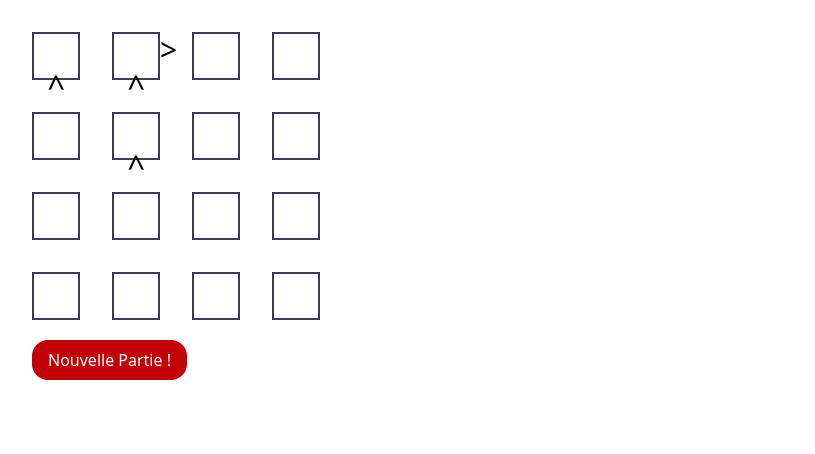
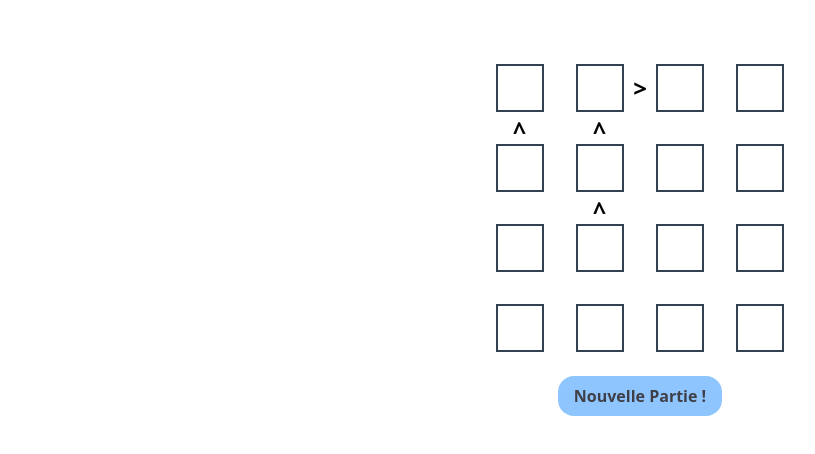
Before and after one commit to Shachatt/TM-jeu, a Vue app in the folder TMjeu/: page / in a window 1280 px wide. Shown: the top 454 px of the page, without its empty margins (0-815 px from the left). Built offline with nearby package versions, Linux system fonts and the light colour scheme.

Commit message:
couleur et centrage du jeu

```diff
--- a/TMjeu/src/App.vue
+++ b/TMjeu/src/App.vue
@@ -266,7 +266,7 @@ function mettreCouleur(index:number): string{
     else if (!peutPlacer(grilleDeJeu.value,index,CaseAcolorier.valeur) || !testerInequation(grilleDeJeu.value,ineqDeJeu.value,index)){
         return 'text-red-400'
     } else {
-        return 'text-green-400'
+        return 'text-green-500'
     }
 }
 
@@ -301,26 +301,26 @@ function nouveauJeu(){
 </script>
 
 <template>
-    <div>
+    <div class="flex items-center flex-col gap-6 py-8">
         <div :style="{ display:'grid', gridTemplateColumns: pistes, gridTemplateRows: pistes}"> <!--déclare les pistes une par un !! '=' veut dire la valeur dont est contenu qlch, ':' signifie que suite est du js -->
             <template v-for="(endroit, k) in endroits" :key="k"> <!--répéte contenu sans reproduire d'élé HTML !!!! K est index de endroits-->
-                <div v-if="endroit.forme === 'carre'" :style="{border: '2px solid #334155', position: 'relative'}" @click="rendreActif(endroit.index)" :class="{'bg-pink-300': endroit.index === caseActive }"> <!--les : devant class va d'épendre d'une condition pour s'afficher-->
-                    <div v-if="grilleDeJeu[endroit.index]?.valeur !== null" :class="mettreCouleur(endroit.index)" class="text-2xl">{{ grilleDeJeu[endroit.index]?.valeur }}</div>
+                <div v-if="endroit.forme === 'carre'" :style="{border: '2px solid #334155', position: 'relative'}" class="flex items-center justify-center"  @click="rendreActif(endroit.index)" :class="{'bg-pink-200': endroit.index === caseActive }"> <!--les : devant class va d'épendre d'une condition pour s'afficher-->
+                    <div v-if="grilleDeJeu[endroit.index]?.valeur !== null" :class="mettreCouleur(endroit.index)" class="text-2xl font-semibold ">{{ grilleDeJeu[endroit.index]?.valeur }}</div>
                     <div v-else></div> <!--Case non-verrouille donc libre pour la remplir-->
-                    <div v-if="endroit.index === caseActive" class="text-1xl top-full left-0 z-10 flex gap-0 rounded-1xl bg-pink-600 " style="position: absolute">
-                        <button v-for="chiffre in ListeTailGril" :key="chiffre"  @click.stop="ecrireValeur(chiffre)">{{chiffre}}</button> <!--click.stop permet d'arreter la porpagation du click-->
-                        <button  @click.stop="ecrireValeur(null)">X</button>
+                    <div v-if="endroit.index === caseActive" class="text-xl top-full left-0 z-10 flex gap-2 rounded-2xl bg-pink-300  " style="position: absolute">
+                        <button v-for="chiffre in ListeTailGril" :key="chiffre"  @click.stop="ecrireValeur(chiffre)" class="rounded-3xl hover:bg-pink-400 transition-colors font-semibold px-2 py-2">{{chiffre}}</button> <!--click.stop permet d'arreter la porpagation du click-->
+                        <button  @click.stop="ecrireValeur(null)" class=" rounded-3xl hover:bg-pink-400 transition-colors font-semibold px-2 py-2">X</button>
                     </div>
                 </div> <!--là ici on crée les carrés avec les bords-->
-                <div v-else-if="endroit.forme === 'horizontal' || endroit.forme === 'vertical'" class="min-h-3 min-w-3"> <!--l'emplacement vide permet de décaler grille ça veut dire d'avoir que un carrée sur deux, donc inéquation ici-->
-                    <div v-if="trouverSigne(endroit)" :style="{ transform: endroit.forme === 'vertical' ? 'rotate(90deg)' : 'rotate(0deg)'}" :class="colorierSigne(endroit)" class="text-3xl ">  {{ trouverSigne(endroit) }}
+                <div v-else-if="endroit.forme === 'horizontal' || endroit.forme === 'vertical'" class="min-h-full min-w-full flex items-center justify-center overflow-hidden"> <!--l'emplacement vide permet de décaler grille ça veut dire d'avoir que un carrée sur deux, donc inéquation ici-->
+                    <div v-if="trouverSigne(endroit)" :style="{ transform: endroit.forme === 'vertical' ? 'rotate(90deg)' : 'rotate(0deg)'}" :class="colorierSigne(endroit)" class="text-2xl font-semibold leading-none inline-block">  {{ trouverSigne(endroit) }}
                     </div>
                 </div>
                 <div v-else-if ="endroit.forme === 'espace'"></div>
             </template> <!--si on note template/ c'est une balise qui s'autoferme-->
         </div>
         <!--On crée un nouveau parent pas de la grille pour créer un bouton en dessus de celle-ci-->
-        <button @click="nouveauJeu" class="bg-red-700 text-white px-4 py-2 rounded-2xl hover:bg-red-900 mt-5">Nouvelle Partie !</button>
+        <button @click="nouveauJeu" class="bg-blue-300 text-zinc-700 font-semibold active:scale-95 px-4 py-2 rounded-2xl transition-all hover:bg-pink-300 ">Nouvelle Partie !</button>
     </div>
 </template>
 
```
